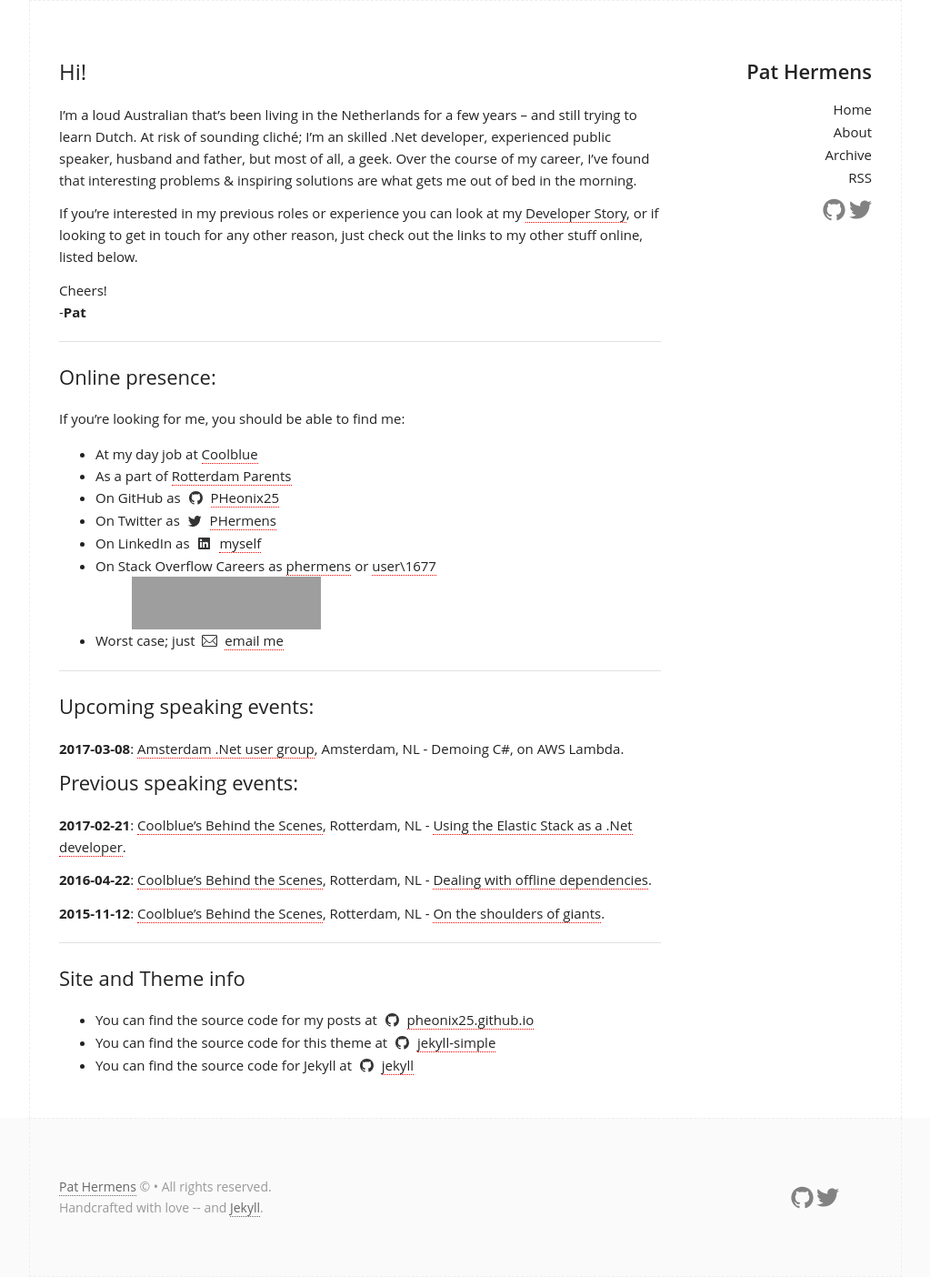
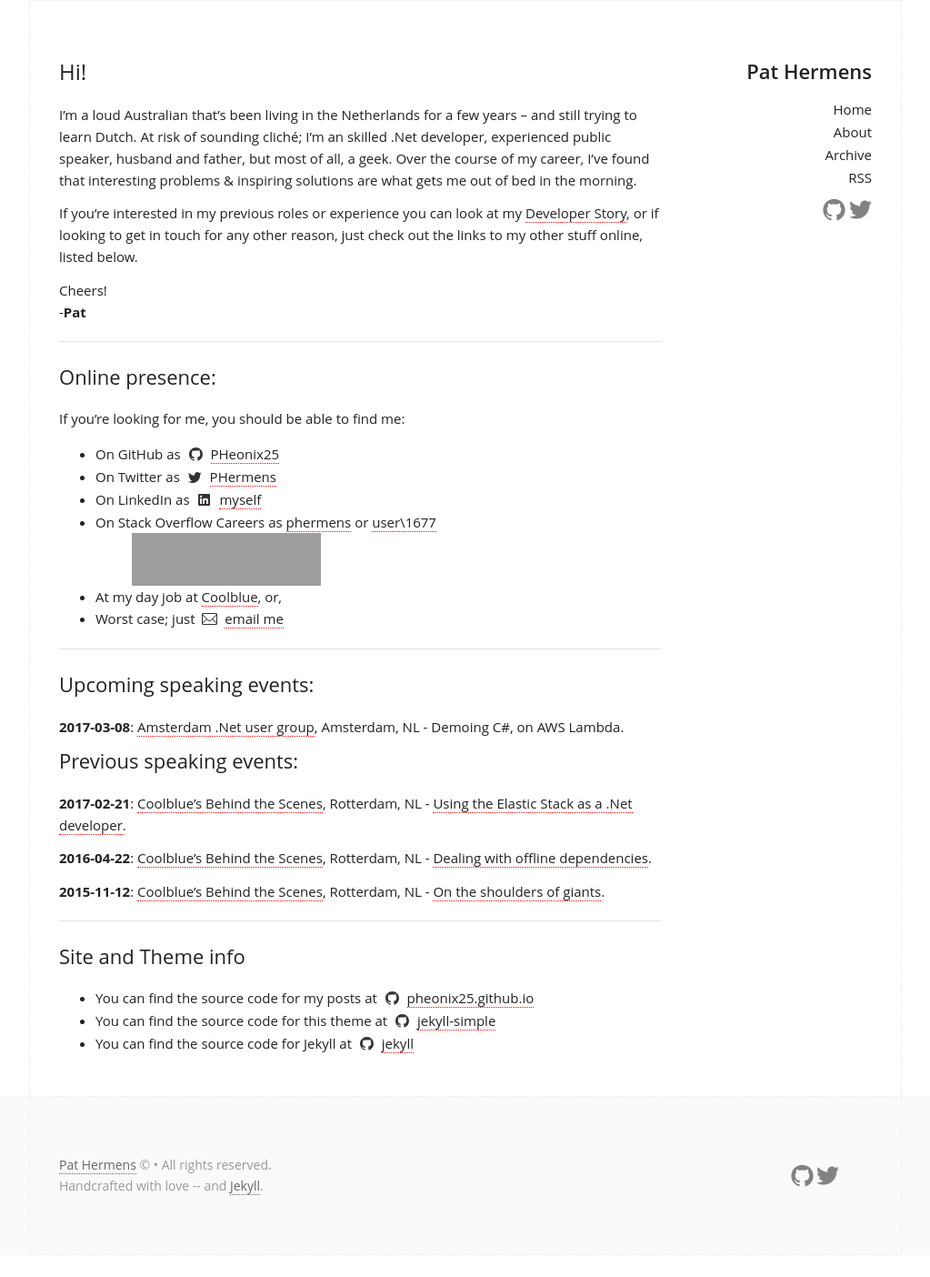
Before and after one commit to PHeonix25/PHeonix25.github.io, a Jekyll site: the page built from about.md, in a window 1280 px wide. Shown: the whole page at 91% size, without its empty margins (128-1151 px from the left). Built offline with Jekyll 4.4.1, drawn with Linux system fonts in a browser that asks for light colours; after the commit the page ends 1380 px from its top, so only the background shows below that; grey boxes are pictures that could not be loaded.

Commit message:
Updating online presences

```diff
--- a/about.md
+++ b/about.md
@@ -20,13 +20,12 @@
 
 If you’re looking for me, you should be able to find me:
 
-- At my day job at [Coolblue](http://coolblue.nl)
-- As a part of [Rotterdam Parents](http://rotterdamparents.nl)
 - On GitHub as <data data-icon="ei-sc-github"></data> [PHeonix25](https://github.com/PHeonix25/)
 - On Twitter as <data data-icon="ei-sc-twitter"></data> [PHermens](https://twitter.com/phermens)
 - On LinkedIn as <data data-icon="ei-sc-linkedin"></data> [myself](https://linkedin.com/in/phermens)
 - On Stack Overflow Careers as [phermens](http://stackoverflow.com/cv/phermens) or [user\1677](https://stackoverflow.com/users/1677/pat-hermens)
   <ul class="stackoverflow-flair">{% include so-flair.html %}</ul>
+- At my day job at [Coolblue](https://coolblue.nl), or,
 - Worst case; just <data data-icon="ei-envelope"></data> [email me](mailto:p@hermens.com.au)
 
 ----
```
